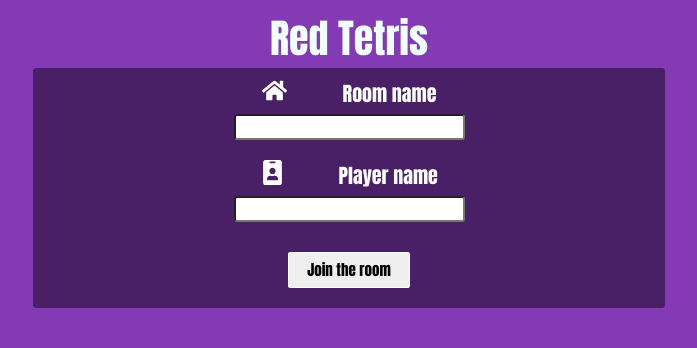
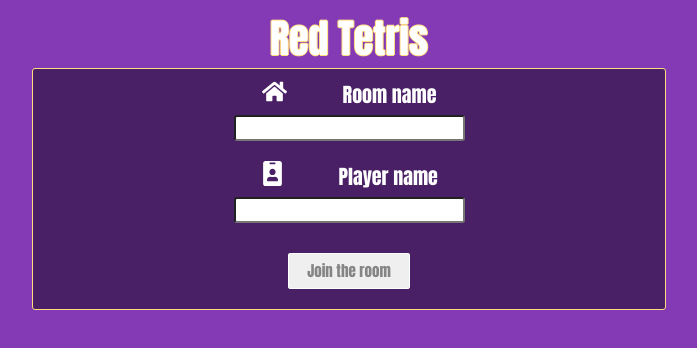
Before and after one commit to wax42/red-tetris, a React app: page / in a window 1280 px wide. Shown: the top 348 px of the page, without its empty margins (291-988 px from the left). Built offline with nearby package versions, Linux system fonts and the light colour scheme; no server answers.

Commit message:
[ADD] style Home component

```diff
--- a/src/client/index.css
+++ b/src/client/index.css
@@ -126,6 +126,7 @@ body,
 .home {
   user-select: none;
   background: #00000071;
+  border: 1px solid #ffdc80;
   border-radius: 3px;
   display: flex;
   flex-direction: column;
@@ -143,9 +144,10 @@ body,
   font-size: 3.2vw;
   text-align: center;
   font-family: "Anton", sans-serif;
-  color: azure;
+  color: #fff;
   font-size: 40px;
   min-width: 200px;
+  text-shadow: -1px 0 #ffdc80, 0 1px #ffdc80, 1px 0 #ffdc80, 0 -1px #ffdc80;
 }
 
 .home-field {
@@ -181,11 +183,11 @@ input[type="text"] {
   font-weight: 100;
   color: #ffffff;
   text-align: center;
-  color: rgb(0, 0, 0);
+  color: #00000071;
 }
 
 .home-btn:hover {
   cursor: pointer;
   color: #833ab4;
-  background-color: #e7b9f5;
+  background-color: #ffdc80;
 }
```
